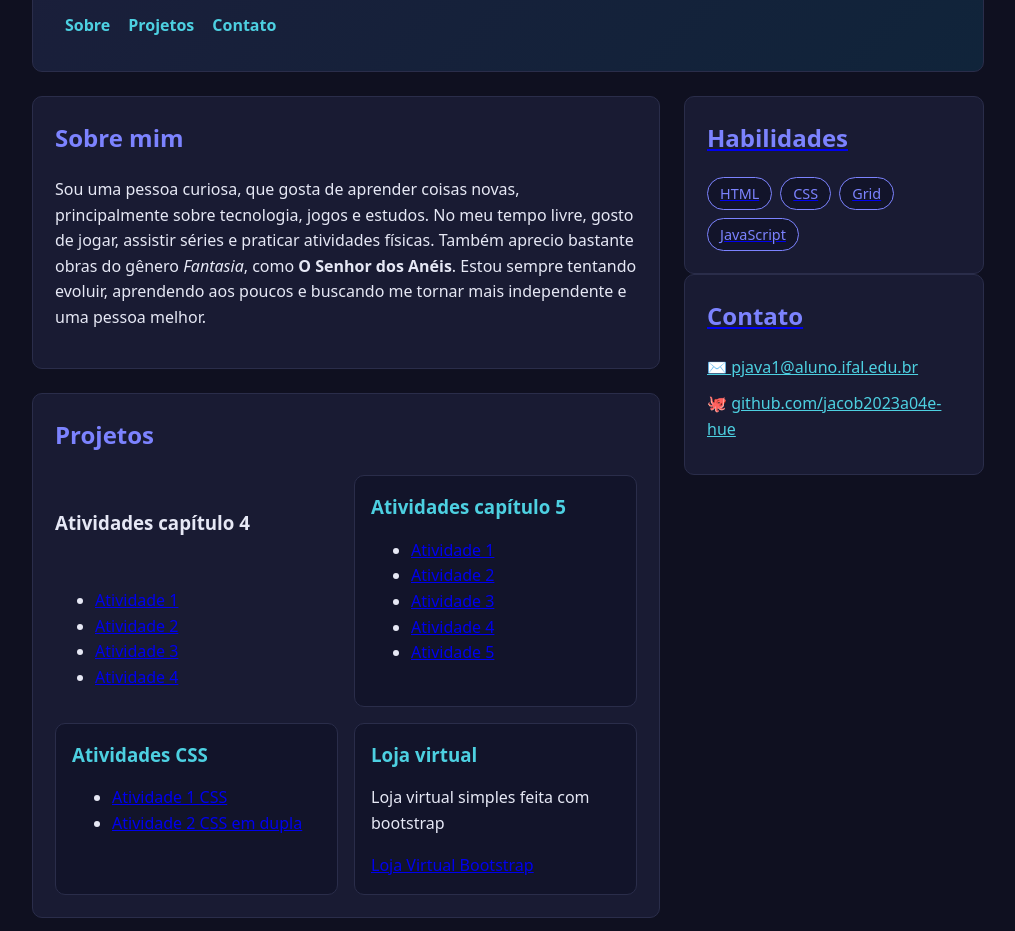
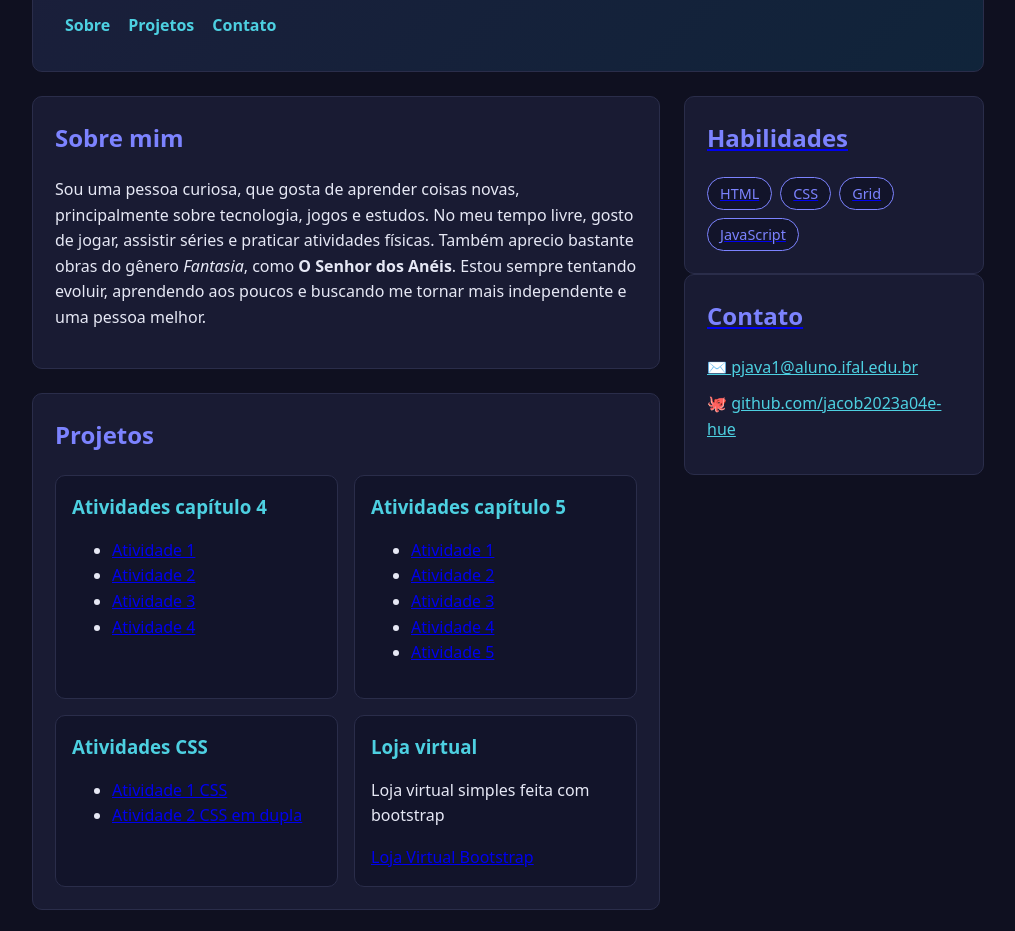
Before and after one commit to jacob2023a04e-hue/jacob2023a04e-hue.github.io, a plain HTML site: page index.html in a window 1280 px wide. Shown: the part 153-1084 px from the top of the page, without its empty margins (132-1147 px from the left). Drawn offline with Linux system fonts and the light colour scheme.

Commit message:
Update index.html

```diff
--- a/index.html
+++ b/index.html
@@ -62,7 +62,7 @@
         <!-- Galeria com Grid: cada .projeto é um card; adicione/remova à vontade -->
         <div class="projetos">
 
-          <article class="projetos">
+          <article class="projeto">
             <h3>Atividades capítulo 4</h3>
             <ul>
                  <li><a href="cap04/at01.html">Atividade 1 </a></li>
```
